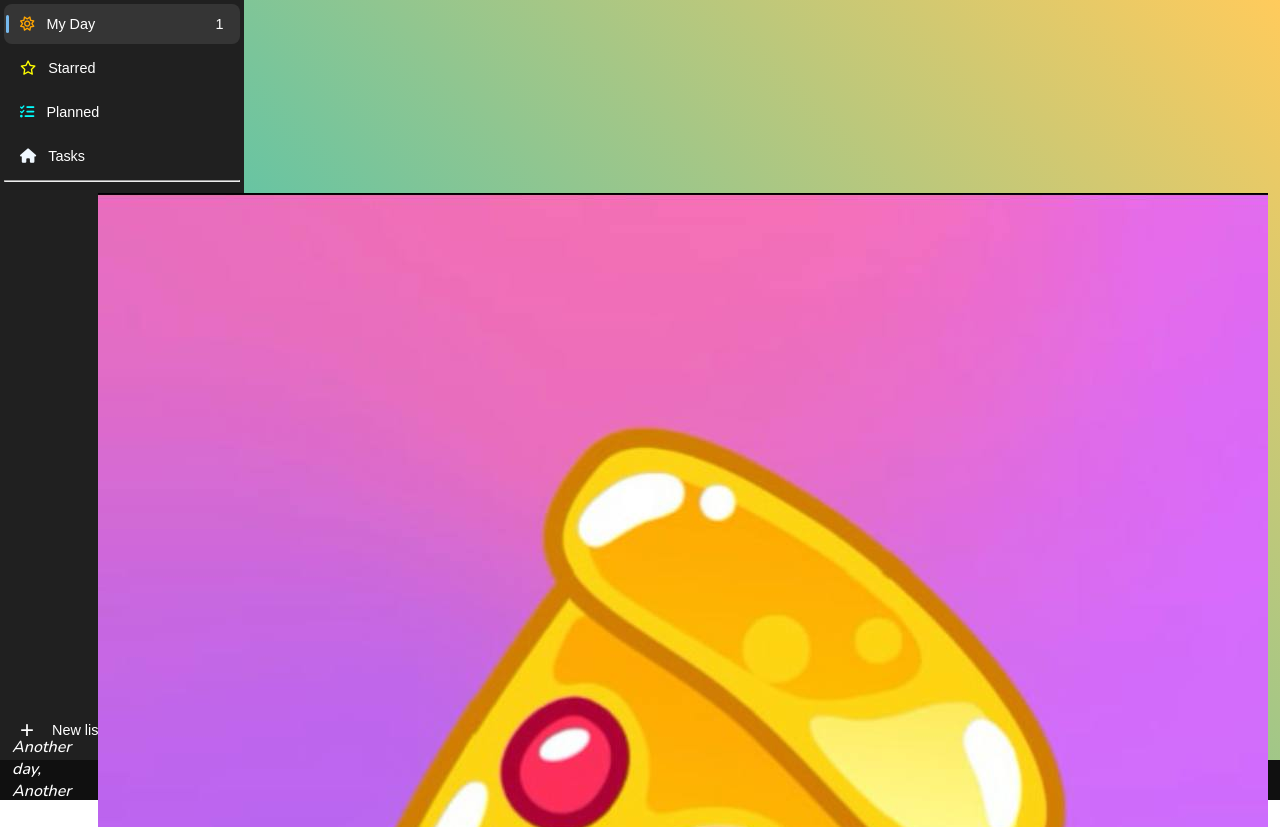
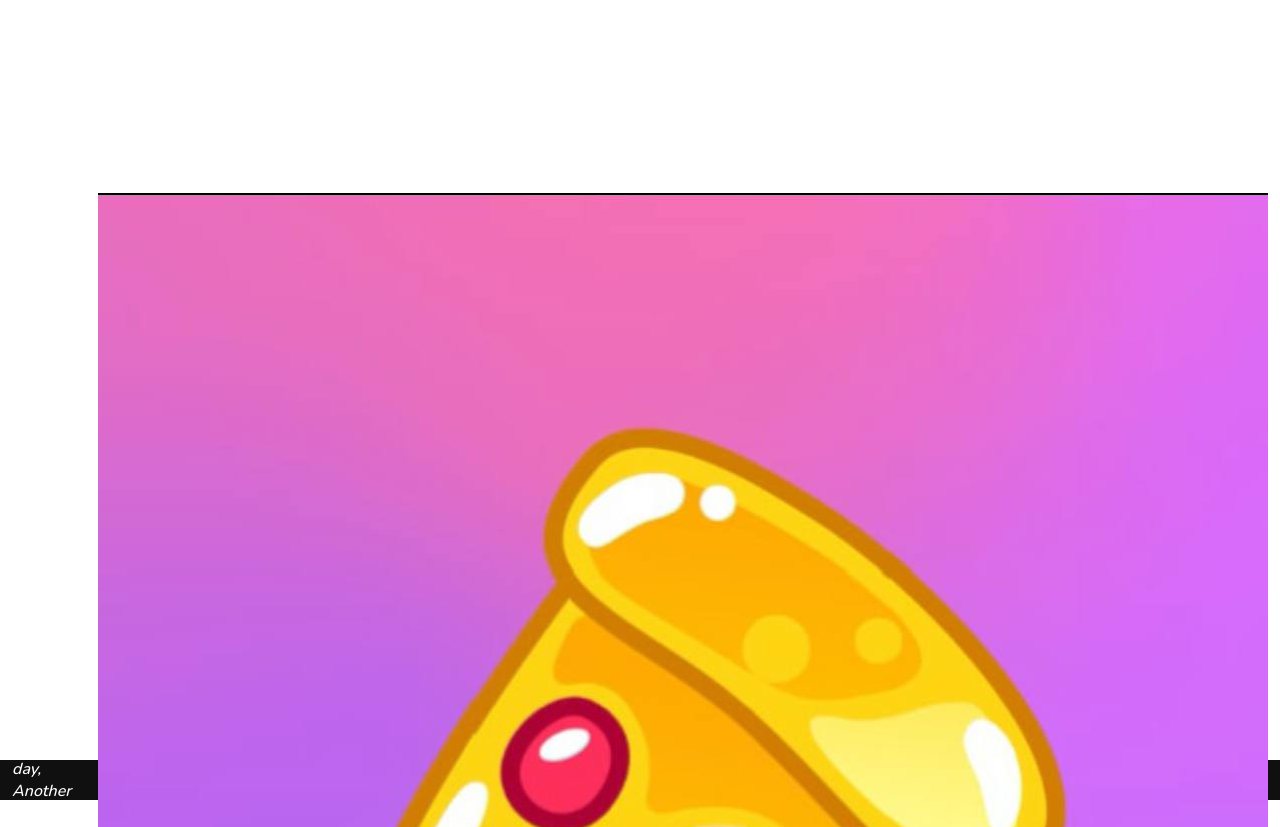
Before and after one commit to peetzaecksdee/TOP-Todo-List, a plain HTML site: page index.html in a window 1280 px wide. Shown: the top 827 px of the page. Drawn offline with Linux system fonts and the light colour scheme.

```diff
--- a/index.html
+++ b/index.html
@@ -12,35 +12,7 @@
 		<title>Your-List</title>
 	</head>
 	<body>
-		<!-- TODO: Make the html file empty and create everything from js -->
 		<div id="content">
-			<nav>
-				<div id="projects">
-					<div id="defaultProjects">
-						<button id="myDay" class="active">
-							<div><i class="fa-regular fa-sun"></i>My Day</div>
-							<span data-count>1</span>
-						</button>
-						<button id="starred">
-              <div><i class="fa-regular fa-star"></i>Starred</div>
-              <span data-count></span>
-            </button>
-						<button id="planned">
-              <div><i class="fa-solid fa-list-check"></i>Planned</div>
-              <span data-count></span>
-            </button>
-						<button id="tasks">
-              <div><i class="fa-solid fa-house"></i>Tasks</div>
-              <span data-count></span>
-            </button>
-					</div>
-          <hr>
-					<div id="userProjects"></div>
-				</div>
-				<button id="addProject">New list</button>
-			</nav>
-			<main></main>
-			<div></div>
 		</div>
 	</body>
 </html>
--- a/style.css
+++ b/style.css
@@ -87,64 +87,3 @@
   width: var(--main-width);
   background: var(--main-gradient);
 }
-
-/* Nav contents */
-
-nav {
-  height: 100%;
-  width: var(--nav-width);
-  background-color: var(--side-color);
-  padding: 4px;
-
-  display: flex;
-  justify-content: space-between;
-  flex-direction: column;
-}
-
-#addProject {
-  display: flex;
-  align-items: center;
-  gap: 18px;
-}
-
-#addProject::before {
-  content: "+";
-  font-size: 1.5rem;
-}
-
-/* Default Projects */
-
-#defaultProjects {
-  display: flex;
-  justify-content: center;
-  align-items: center;
-  flex-direction: column;
-  gap: 4px;
-}
-
-#defaultProjects > button {
-  display: flex;
-  justify-content: space-between;
-}
-
-/* Icon Styling */
-
-.fa-regular, .fa-solid {
-  padding-right: 12px;
-}
-
-.fa-sun {
-  color: orange;
-}
-
-.fa-star {
-  color: yellow;
-}
-
-.fa-list-check {
-  color: cyan;
-}
-
-.fa-house {
-  color: aliceblue;
-}
```
